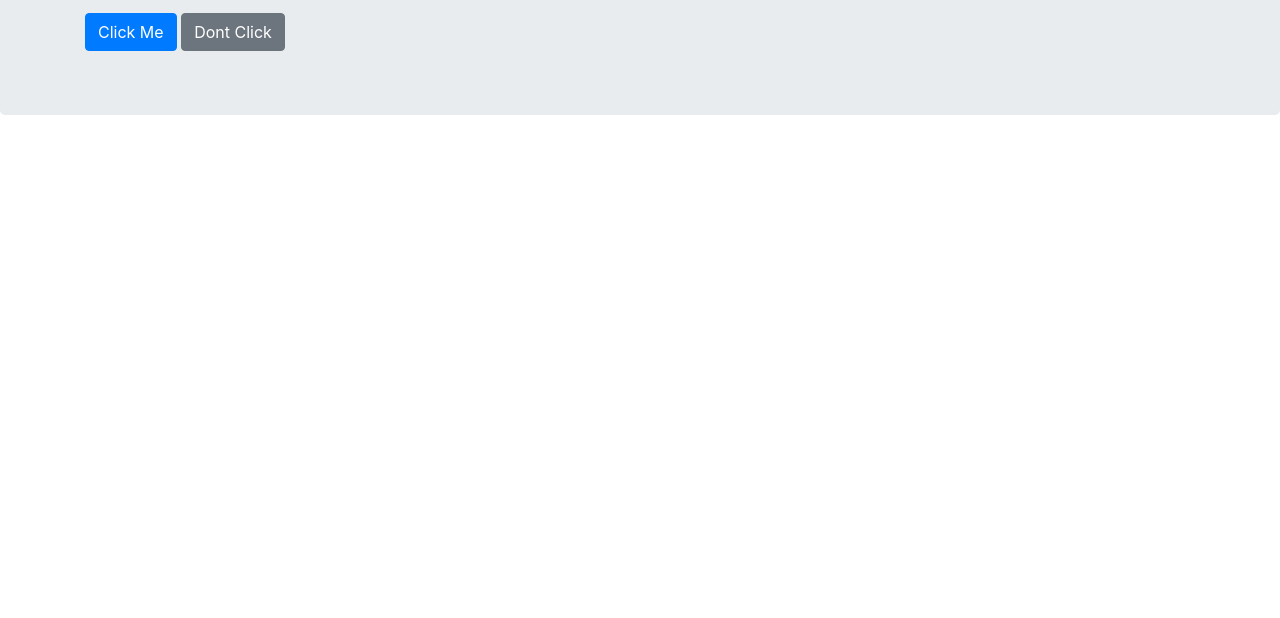
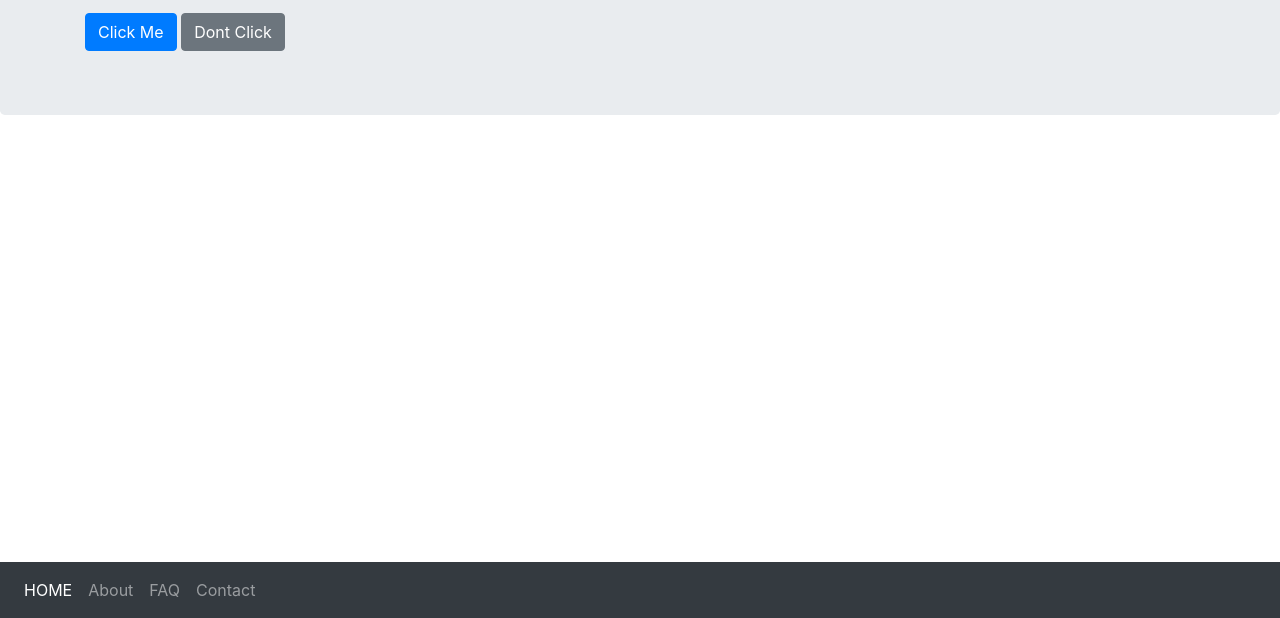
Before and after one commit to okutasan/Aoi-strap, a plain HTML site: page index.html in a window 1280 px wide. Shown: the part 182-800 px from the top of the page. Drawn offline with nearby package versions, Linux system fonts and the light colour scheme.

Commit message:
:sparkles: Tambah Navbar Bottom :sparkles:

```diff
--- a/index.html
+++ b/index.html
@@ -11,6 +11,20 @@
     <title>Belajar Bootstrap 4</title>
   </head>
   <body>
+
+    <nav class="navbar navbar-dark bg-dark navbar-expand-sm fixed-bottom">
+        <button type="button" class="navbar-toggler" data-toggle="collapse" data-target="#topNav">
+            <span class="navbar-toggler-icon"></span>
+        </button>
+        <div id="topNav" class="collapse navbar-collapse">
+            <ul class="navbar-nav">
+                <li class="nav-item active"><a href="index.html" class="nav-link">HOME</a></li>
+                <li class="nav-item"><a href="#" class="nav-link">About</a></li>
+                <li class="nav-item"><a href="#" class="nav-link">FAQ</a></li>
+                <li class="nav-item"><a href="#" class="nav-link">Contact</a></li>
+            </ul>
+        </div>
+    </nav>
 
     <section class="jumbotron">
         <div class="container">
@@ -29,6 +43,6 @@
     <!-- jQuery first, then Popper.js, then Bootstrap JS -->
     <script src="https://code.jquery.com/jquery-3.2.1.slim.min.js" integrity="sha384-KJ3o2DKtIkvYIK3UENzmM7KCkRr/rE9/Qpg6aAZGJwFDMVNA/GpGFF93hXpG5KkN" crossorigin="anonymous"></script>
     <script src="https://cdnjs.cloudflare.com/ajax/libs/popper.js/1.12.9/umd/popper.min.js" integrity="sha384-ApNbgh9B+Y1QKtv3Rn7W3mgPxhU9K/ScQsAP7hUibX39j7fakFPskvXusvfa0b4Q" crossorigin="anonymous"></script>
-    <script src="assests/js/bootstrap.min.js"></script>
+    <script src="assets/js/bootstrap.min.js"></script>
   </body>
 </html>
```
